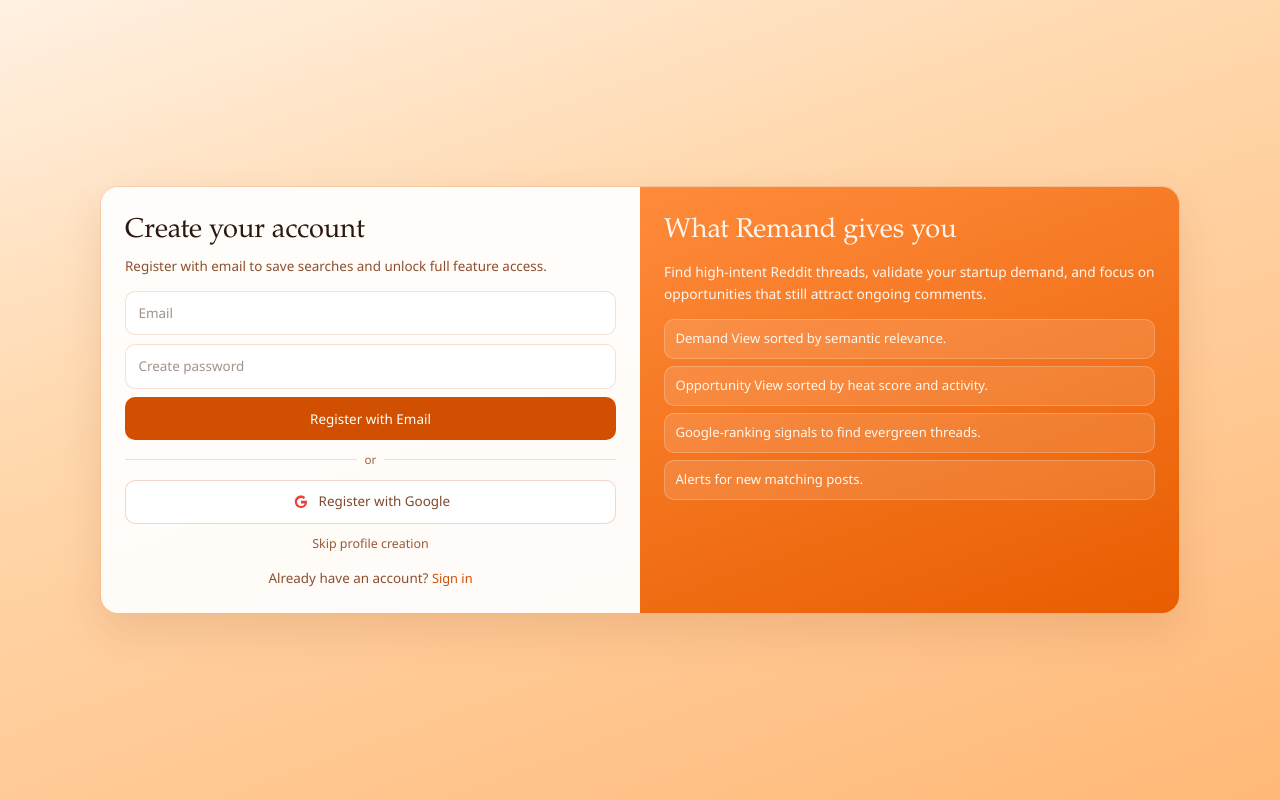
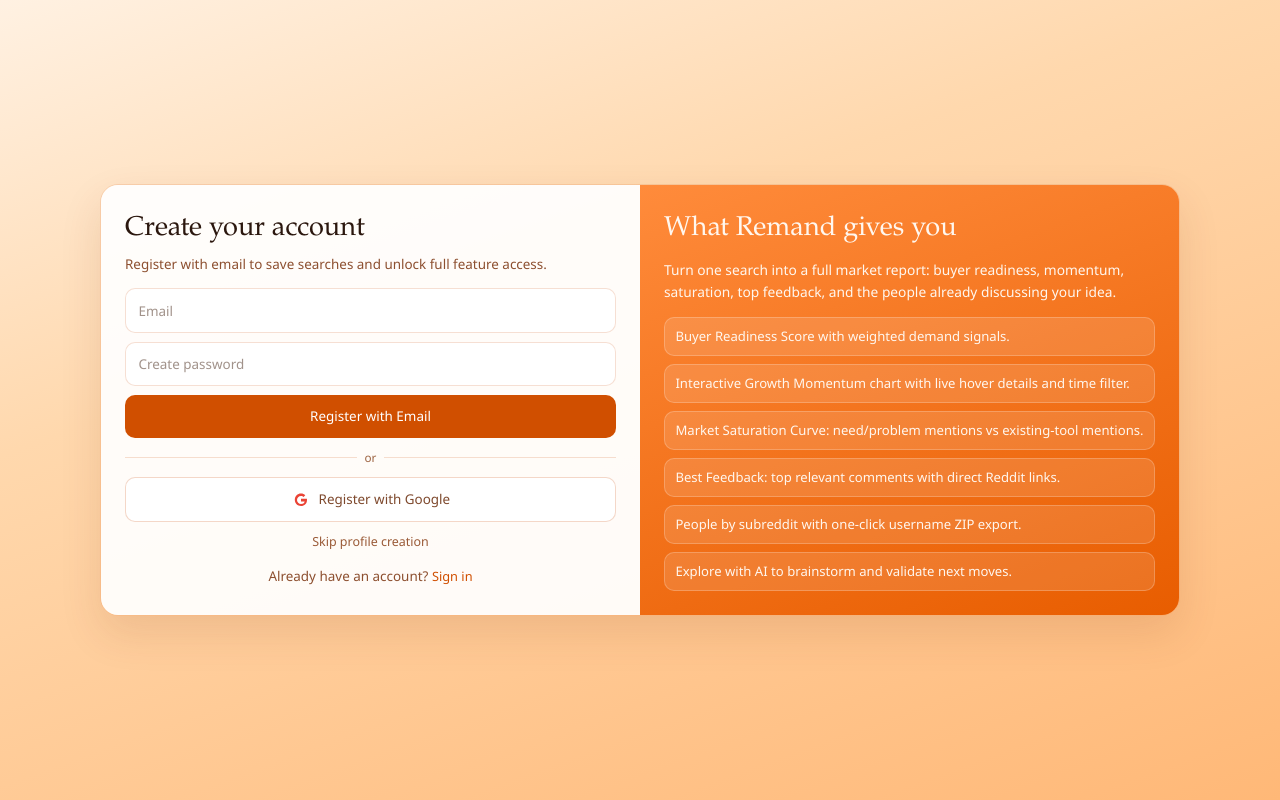
Before and after one commit to georgelevins/Nybblers, a Next.js app in the folder frontend/: page /register in a window 1280 px wide. Built offline with nearby package versions, Linux system fonts and the light colour scheme.

Commit message:
updates and improved landing page and profile creation page text

```diff
--- a/frontend/app/page.tsx
+++ b/frontend/app/page.tsx
@@ -16,7 +16,7 @@ export default function Home() {
           <p className={styles.tagline}>Where Ideas Meet Discussion</p>
 
           <p className={styles.heroSupport}>
-            Track market buzz, measure demand momentum, and discover conversations where your
+            Track market buzz, measure demand momentum and discover conversations where your
             next customers are already talking.
           </p>
 
@@ -38,7 +38,11 @@ export default function Home() {
         <div className={styles.sectionInner}>
           <h2 className={styles.sectionTitle}>From Discussion to Direction</h2>
           <p className={styles.sectionText}>
-            Remand helps founders and growth teams turn noisy threads into clear next actions.
+            Remand turns online noise into your next winning move.
+            <br></br>Our AI cuts through scattered threads, comments, and discussions to reveal high-intent opportunities.
+            So you know exactly what to build, launch, or fix—before your competitors do.
+            <br></br><br></br>
+            <strong>Build smarter. Grow faster.</strong>
           </p>
           <div className={styles.imageFrame}>
             <FadeInOnView>
@@ -59,7 +63,14 @@ export default function Home() {
         <div className={styles.sectionInner}>
           <h2 className={styles.sectionTitle}>Growth Momentum Preview</h2>
           <p className={styles.sectionText}>
-            See how often a topic is discussed over time and spot when momentum starts to accelerate.
+            Most opportunities don’t announce themselves. They surface quietly through small, scattered conversations that slowly begin to cluster.
+
+            <br></br>Growth Momentum maps that evolution in real time. It shows you when interest shifts from isolated curiosity to collective momentum.
+
+            By identifying acceleration early, you gain something most teams never have: <strong>Timing.</strong>
+            <br></br><br></br>
+            <em>You’re not reacting to trends.
+            You’re entering before they peak.</em>
           </p>
 
           <div className={styles.chartCard}>
--- a/frontend/app/register/page.tsx
+++ b/frontend/app/register/page.tsx
@@ -51,14 +51,16 @@ export default function RegisterPage() {
           <aside className={styles.overviewPanel}>
             <h2>What Remand gives you</h2>
             <p>
-              Find high-intent Reddit threads, validate your startup demand, and focus on
-              opportunities that still attract ongoing comments.
+              Turn one search into a full market report: buyer readiness, momentum, saturation,
+              top feedback, and the people already discussing your idea.
             </p>
             <ul className={styles.overviewList}>
-              <li>Demand View sorted by semantic relevance.</li>
-              <li>Opportunity View sorted by heat score and activity.</li>
-              <li>Google-ranking signals to find evergreen threads.</li>
-              <li>Alerts for new matching posts.</li>
+              <li>Buyer Readiness Score with weighted demand signals.</li>
+              <li>Interactive Growth Momentum chart with live hover details and time filter.</li>
+              <li>Market Saturation Curve: need/problem mentions vs existing-tool mentions.</li>
+              <li>Best Feedback: top relevant comments with direct Reddit links.</li>
+              <li>People by subreddit with one-click username ZIP export.</li>
+              <li>Explore with AI to brainstorm and validate next moves.</li>
             </ul>
           </aside>
         </div>
```
